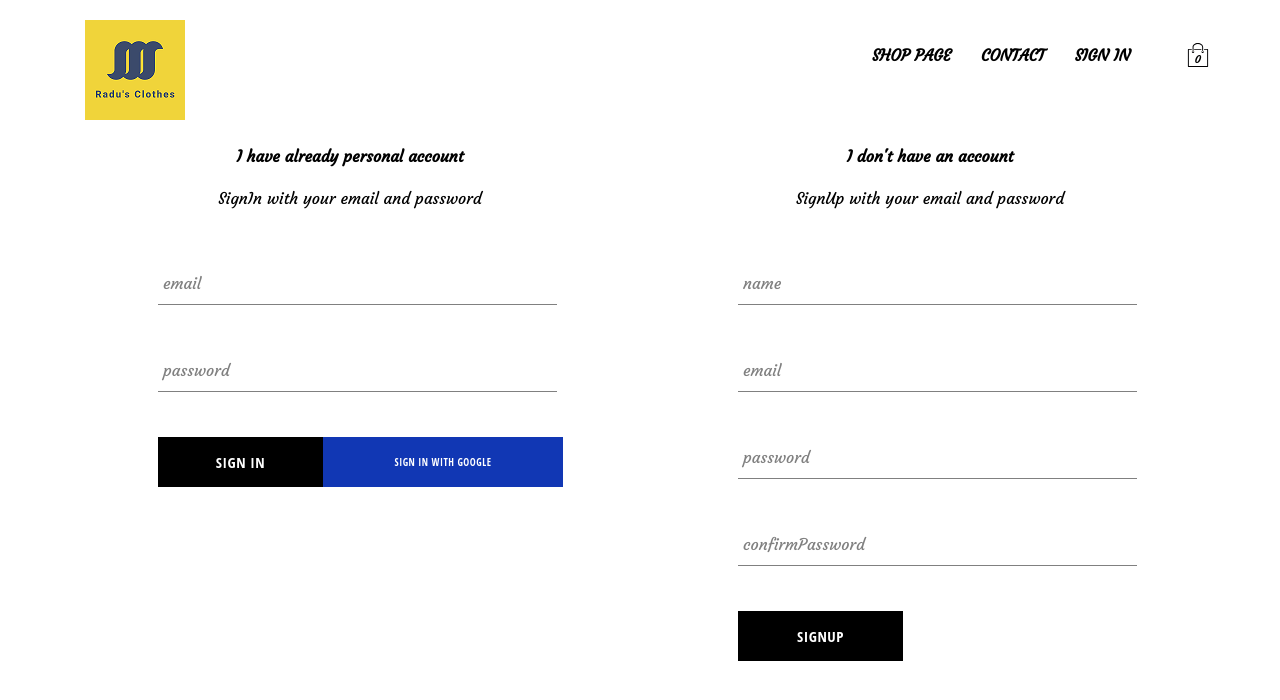
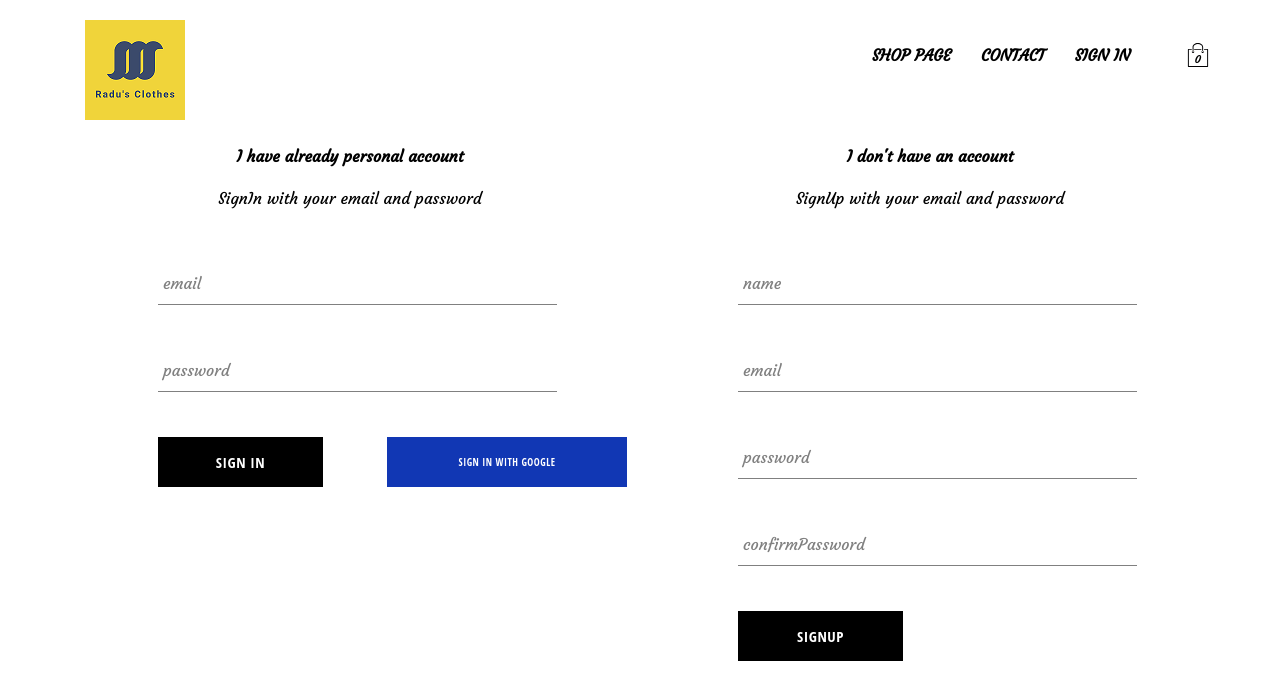
Before and after one commit to stanciuradu/Multimodal-Transport-System, a React (Create React App) app: page /sign_in in a window 1280 px wide. Shown: the top 700 px of the page. Built offline with nearby package versions, Linux system fonts and the light colour scheme; no server answers.

Commit message:
add margin for botton

```diff
--- a/src/components/SignIn.scss
+++ b/src/components/SignIn.scss
@@ -25,7 +25,7 @@
     font-weight: bolder;
     border: none;
     cursor: pointer;
-    margin-right: 4rem;
+    margin-left: 4rem;
   }
   .sign-in-with-google:hover {
     background-color: white;
```
